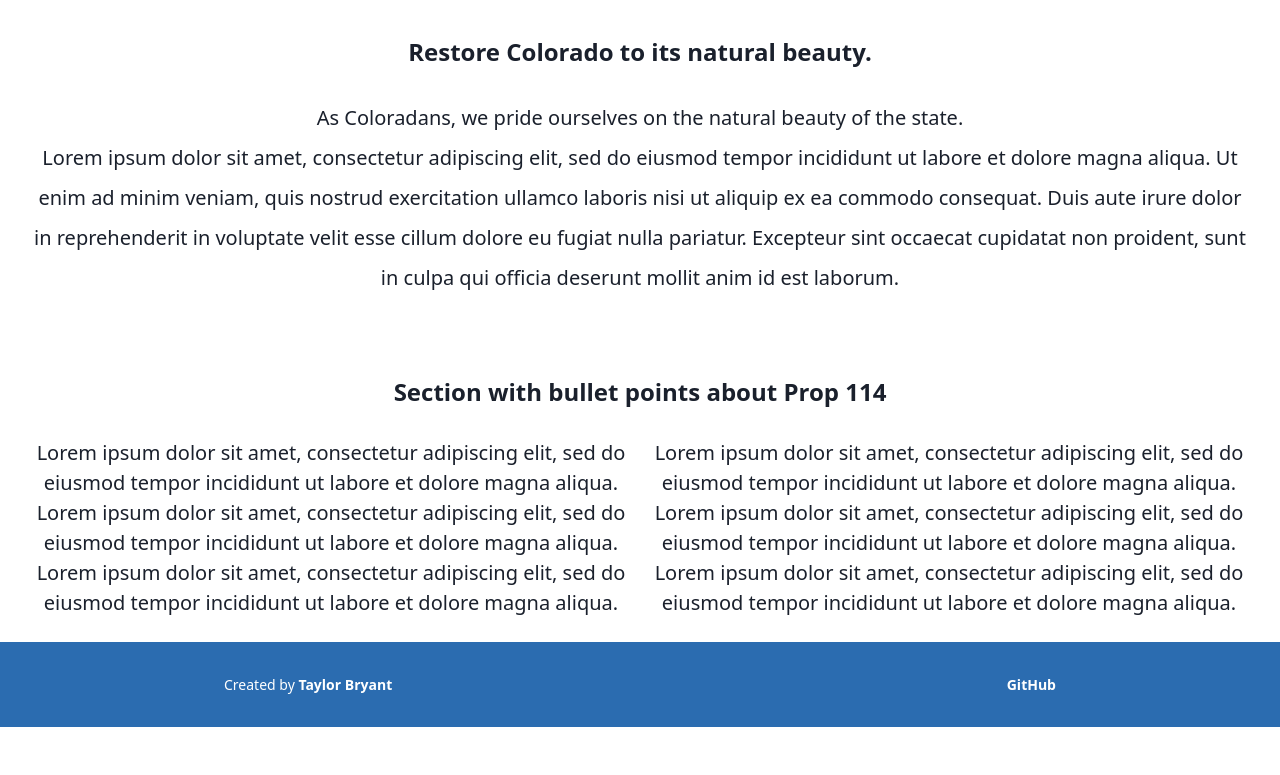
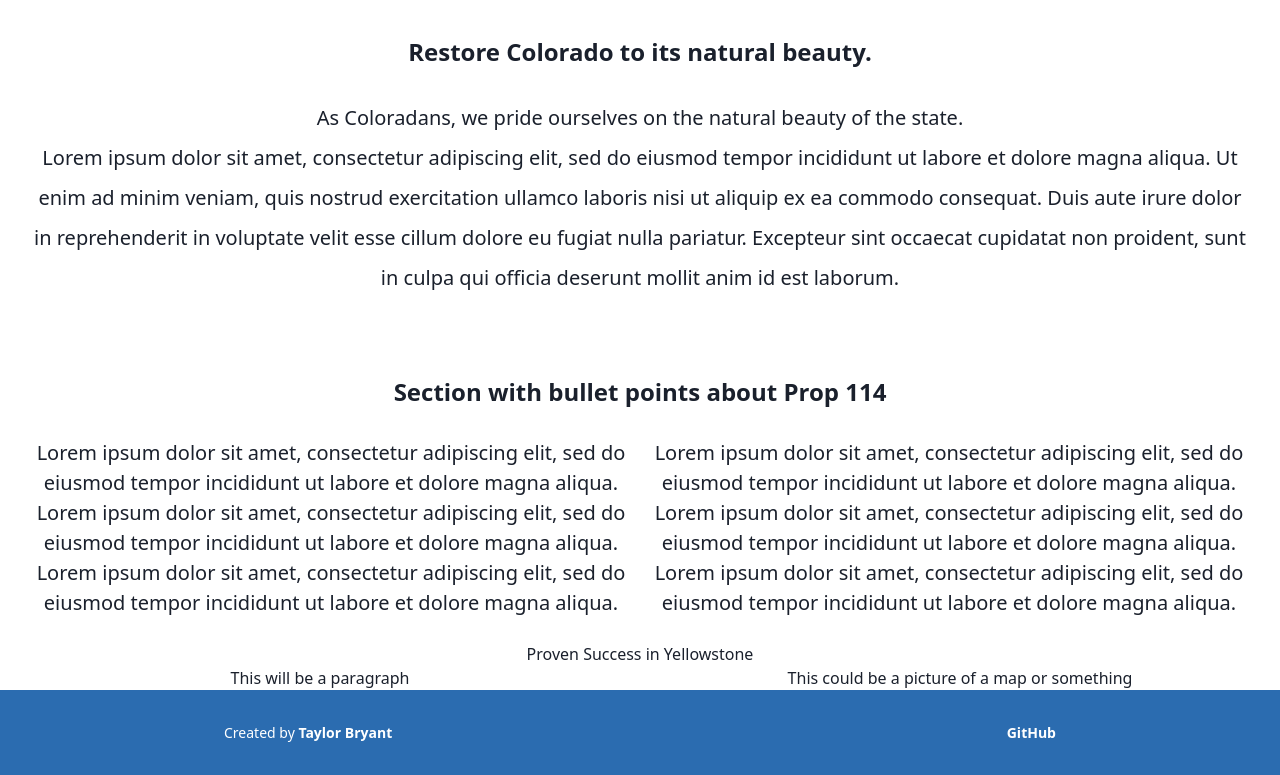
Before and after one commit to mattplichtawild/reintroduce-wolves, a Gatsby site: page / in a window 1280 px wide. Shown: the part 531-1306 px from the top of the page. Before the commit the page ends 1258 px from the top, so only its background shows below. Built offline with nearby package versions, Linux system fonts and the light colour scheme; Gatsby itself is replaced by a stand-in of ours.

Commit message:
add section

```diff
--- a/src/pages/index.js
+++ b/src/pages/index.js
@@ -48,6 +48,14 @@ function IndexPage() {
           </ul>
         </div>
       </section>
+      <section className="text-center">
+        <h2>Proven Success in Yellowstone</h2>
+
+        <div className="grid grid-cols-2">
+          <p>This will be a paragraph</p>
+          <p>This could be a picture of a map or something</p>
+        </div>
+      </section>
     </Layout>
   );
 }
```
